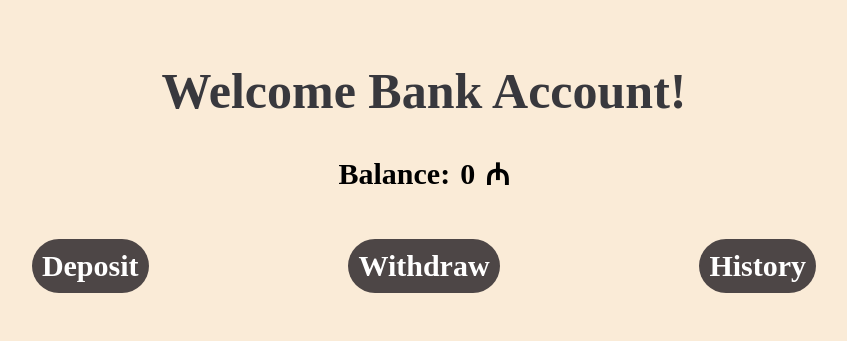
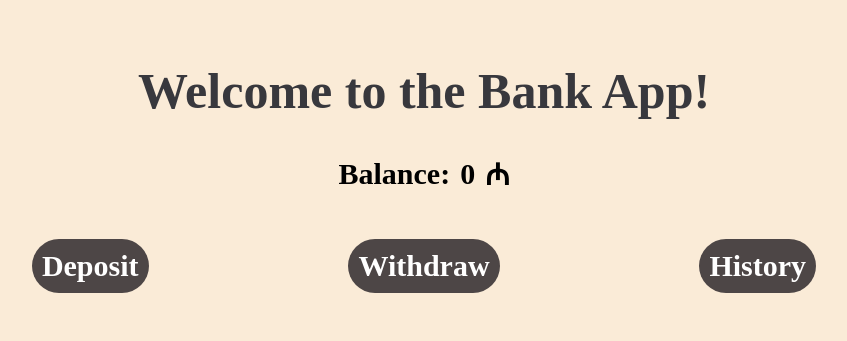
Before and after one commit to durrealiyeva/bankAccount, a plain HTML site: page index.html in a window 1280 px wide. Shown: the top 341 px of the page, without its empty margins (216-1063 px from the left). Drawn offline with Linux system fonts and the light colour scheme.

Commit message:
h1 modify

```diff
--- a/index.html
+++ b/index.html
@@ -9,7 +9,7 @@
   <body>
 
    <header>
-    <h1>Welcome Bank Account!</h1>
+    <h1>Welcome to the Bank App!</h1>
     <h2><strong>Balance:</strong><div id="balance">0</div>₼</h2>
     <div class="icons">
         <span id="deposit">Deposit</span>
```
